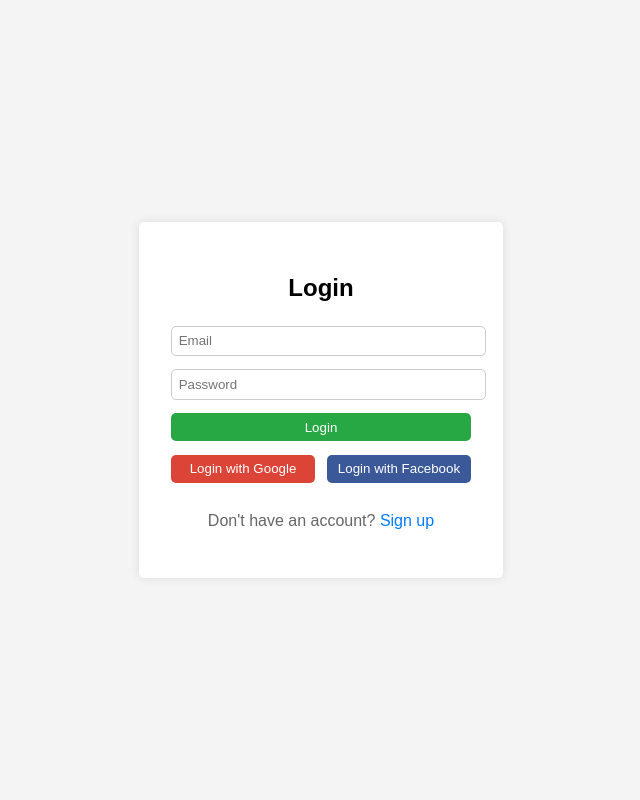
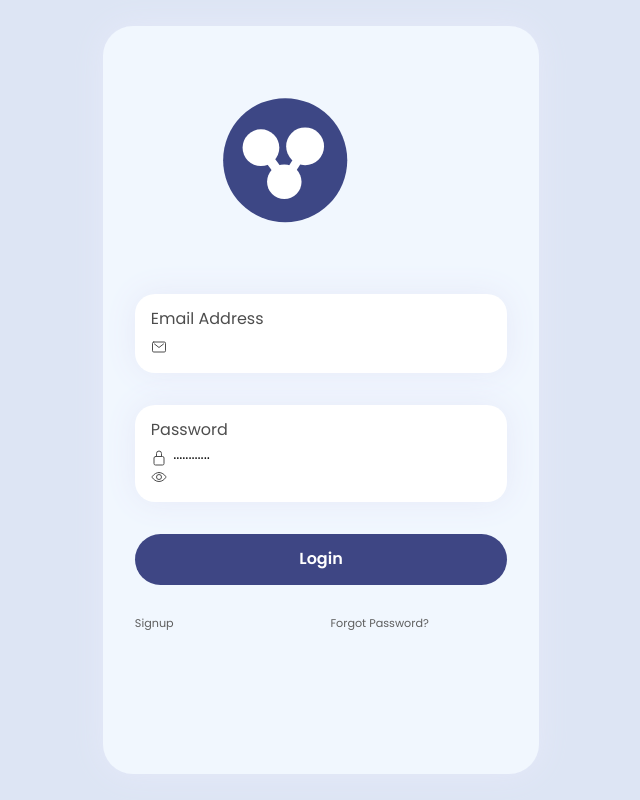
Before and after one commit to nwnilusha/WDIS_B91S109_CA, a Flask app: template flaskr/templates/login.html in a window 1280 px wide. Shown: the whole page, without its empty margins (319-959 px from the left). Run offline with Flask 3, Linux system fonts and the light colour scheme; the template is opened without the code that fills it, so the values that code supplies are empty; parts of the project's set-up code (start-up, migrations or seed data) failed here and were passed over; some libraries are stand-ins or nearby versions.

Commit message:
login and signup

```diff
--- a/flaskr/__init__.py
+++ b/flaskr/__init__.py
@@ -1,20 +1,52 @@
-from flask import Flask, render_template
+import secrets
+import string
+from flask import Flask, redirect, render_template, request, url_for
+from .db import get_db
+
+def generate_secret_key(length=32):
+    alphabet = string.ascii_letters + string.digits + '!@#$%^&*()-=_+'
+    return ''.join(secrets.choice(alphabet) for _ in range(length))
 
 def create_app():
     app = Flask(__name__)
+    app.config['SECRET_KEY'] = generate_secret_key()
 
-    @app.route("/")#URL leading to method
-    def index():
-       return render_template('login.html')
+    app.config['MYSQL_HOST'] = 'localhost'
+    app.config['MYSQL_USER'] = 'dbs'
+    app.config['MYSQL_PASSWORD'] = 'password'
+    app.config['MYSQL_DB'] = 'WDIS'
 
-    @app.route('/login', methods=['GET', 'POST'])
+    @app.route('/', methods=['GET', 'POST'])
     def login():
-        return render_template('index.html')
+       print("Inside login module")
+       if request.method == 'POST':
+            username = request.form['email']
+            password = request.form['password']
+
+            db = get_db()
+            cursor = db.cursor()
+            cursor.execute('SELECT username, password FROM Users WHERE username = %s AND password = %s;', (username,password))
+            user = cursor.fetchone()
+            cursor.close()
+
+            if user:
+                return render_template('home.html')
+            else:
+                msg = 'Incorrect Username or Password'
+                return render_template('login.html', msg=msg)
+       else:
+        msg = 'Incorrect Username or Password'
+        return render_template('signup.html', msg=msg)
 
     @app.route('/signup', methods=['GET', 'POST'])
     def signup():
         return render_template('signup.html')
 
+    @app.route('/home', methods=['GET', 'POST'])
+    def home():
+        return render_template('home.html')
+
+
     return app
 
 if __name__ == "__main__":
--- a/flaskr/db.py
+++ b/flaskr/db.py
@@ -0,0 +1,24 @@
+import mysql.connector
+from flask import g
+
+HOST = 'localhost'
+USER = 'dbs'
+PASSWORD = 'password'
+DATABASE = 'WDIS'
+
+
+def get_db():
+    if 'db' not in g:
+        g.db = mysql.connector.connect(
+            host=HOST,
+            user=USER,
+            password=PASSWORD,
+            database=DATABASE,
+            autocommit=True
+        )
+    return g.db
+
+def close_db(e=None):
+    db = g.pop('db', None)
+    if db is not None:
+        db.close()
--- /dev/null
+++ b/flaskr/static/login_styles.css
@@ -0,0 +1,115 @@
+* {
+    font-family: "Poppins";
+  }
+
+  body {
+    -webkit-user-select: none;
+       -moz-user-select: none;
+        -ms-user-select: none;
+            user-select: none;
+    overflow-y: hidden;
+    display: flex;
+    justify-content: center;
+    align-items: center;
+    background: #dde5f4;
+    height: 100vh;
+  }
+
+  .screen-1 {
+    background: #f1f7fe;
+    padding: 2em;
+    display: flex;
+    flex-direction: column;
+    border-radius: 30px;
+    box-shadow: 0 0 2em #e6e9f9;
+    gap: 2em;
+  }
+  .screen-1 .logo {
+    margin-top: -3em;
+  }
+  .screen-1 .email {
+    background: white;
+    box-shadow: 0 0 2em #e6e9f9;
+    padding: 1em;
+    display: flex;
+    flex-direction: column;
+    gap: 0.5em;
+    border-radius: 20px;
+    color: #4d4d4d;
+    margin-top: -3em;
+  }
+  .screen-1 .email input {
+    outline: none;
+    border: none;
+  }
+  .screen-1 .email input::-moz-placeholder {
+    color: black;
+    font-size: 0.9em;
+  }
+  .screen-1 .email input:-ms-input-placeholder {
+    color: black;
+    font-size: 0.9em;
+  }
+  .screen-1 .email input::placeholder {
+    color: black;
+    font-size: 0.9em;
+  }
+  .screen-1 .email ion-icon {
+    color: #4d4d4d;
+    margin-bottom: -0.2em;
+  }
+  .screen-1 .password {
+    background: white;
+    box-shadow: 0 0 2em #e6e9f9;
+    padding: 1em;
+    display: flex;
+    flex-direction: column;
+    gap: 0.5em;
+    border-radius: 20px;
+    color: #4d4d4d;
+  }
+  .screen-1 .password input {
+    outline: none;
+    border: none;
+  }
+  .screen-1 .password input::-moz-placeholder {
+    color: black;
+    font-size: 0.9em;
+  }
+  .screen-1 .password input:-ms-input-placeholder {
+    color: black;
+    font-size: 0.9em;
+  }
+  .screen-1 .password input::placeholder {
+    color: black;
+    font-size: 0.9em;
+  }
+  .screen-1 .password ion-icon {
+    color: #4d4d4d;
+    margin-bottom: -0.2em;
+  }
+  .screen-1 .password .show-hide {
+    margin-right: -5em;
+  }
+  .screen-1 .login {
+    padding: 1em;
+    background: #3e4684;
+    color: white;
+    border: none;
+    border-radius: 30px;
+    font-weight: 600;
+  }
+  .screen-1 .footer {
+    display: flex;
+    font-size: 0.7em;
+    color: #5e5e5e;
+    gap: 14em;
+    padding-bottom: 10em;
+  }
+  .screen-1 .footer span {
+    cursor: pointer;
+  }
+
+  button {
+    cursor: pointer;
+  }
--- a/flaskr/templates/login.html
+++ b/flaskr/templates/login.html
@@ -1,90 +1,58 @@
 <!DOCTYPE html>
-<html lang="en">
+<html lang="en" >
 <head>
-    <meta charset="UTF-8">
-    <meta name="viewport" content="width=device-width, initial-scale=1.0">
-    <title>Login Page</title>
-    <style>
-        body {
-            font-family: Arial, sans-serif;
-            display: flex;
-            justify-content: center;
-            align-items: center;
-            height: 100vh;
-            margin: 0;
-            background-color: #f4f4f4;
-        }
-        .login-container {
-            background-color: #fff;
-            padding: 2em;
-            box-shadow: 0 0 10px rgba(0, 0, 0, 0.1);
-            border-radius: 5px;
-            text-align: center;
-            width: 300px;
-        }
-        .login-container h2 {
-            margin-bottom: 1em;
-        }
-        .login-container input[type="email"],
-        .login-container input[type="password"] {
-            width: 100%;
-            padding: 0.5em;
-            margin-bottom: 1em;
-            border: 1px solid #ccc;
-            border-radius: 5px;
-        }
-        .login-container button {
-            width: 100%;
-            padding: 0.5em;
-            background-color: #28a745;
-            color: #fff;
-            border: none;
-            border-radius: 5px;
-            cursor: pointer;
-            margin-bottom: 1em;
-        }
-        .login-container .social-login {
-            display: flex;
-            justify-content: space-between;
-        }
-        .login-container .social-login button {
-            width: 48%;
-            padding: 0.5em;
-            border: none;
-            border-radius: 5px;
-            cursor: pointer;
-            color: #fff;
-        }
-        .login-container .google-login {
-            background-color: #db4437;
-        }
-        .login-container .facebook-login {
-            background-color: #3b5998;
-        }
-        .login-container p {
-            margin-top: 1em;
-            color: #666;
-        }
-        .login-container a {
-            color: #007bff;
-            text-decoration: none;
-        }
-    </style>
+  <meta charset="UTF-8">
+  <title>CodePen - Finance Mobile Application-UX/UI Design Screen One</title>
+  <script type="module" src="https://unpkg.com/ionicons@5.5.2/dist/ionicons/ionicons.esm.js"></script>
+<script nomodule src="https://unpkg.com/ionicons@5.5.2/dist/ionicons/ionicons.js"></script><link rel="stylesheet" href="https://cdnjs.cloudflare.com/ajax/libs/normalize/5.0.0/normalize.min.css">
+<link rel='stylesheet' href='https://fonts.googleapis.com/css2?family=Poppins:ital,wght@0,100;0,200;0,300;0,400;0,500;0,600;0,700;0,800;0,900;1,100;1,200;1,300;1,400;1,500;1,600;1,700;1,800;1,900&amp;display=swap'><link rel="stylesheet" href="static/login_styles.css">
+
 </head>
 <body>
-    <div class="login-container">
-        <form class="login-form card" action="{{ url_for('login') }}" method="post">
-            <h2>Login</h2>
-            <input type="email" placeholder="Email" required>
-            <input type="password" placeholder="Password" required>
-            <button type="submit">Login</button>
-            <div class="social-login">
-                <button class="google-login">Login with Google</button>
-                <button class="facebook-login">Login with Facebook</button>
-            </div>
-            <p>Don't have an account? <a href="{{ url_for('login') }}">Sign up</a></p>
-        </form>
+<!-- partial:index.partial.html -->
+<form class="login-form card" action="{{ url_for('login') }}" method="post">
+  <div class="screen-1">
+    <svg class="logo" xmlns="http://www.w3.org/2000/svg" xmlns:xlink="http://www.w3.org/1999/xlink" version="1.1" width="300" height="300" viewbox="0 0 640 480" xml:space="preserve">
+      <g transform="matrix(3.31 0 0 3.31 320.4 240.4)">
+        <circle style="stroke: rgb(0,0,0); stroke-width: 0; stroke-dasharray: none; stroke-linecap: butt; stroke-dashoffset: 0; stroke-linejoin: miter; stroke-miterlimit: 4; fill: rgb(61,71,133); fill-rule: nonzero; opacity: 1;" cx="0" cy="0" r="40"></circle>
+      </g>
+      <g transform="matrix(0.98 0 0 0.98 268.7 213.7)">
+        <circle style="stroke: rgb(0,0,0); stroke-width: 0; stroke-dasharray: none; stroke-linecap: butt; stroke-dashoffset: 0; stroke-linejoin: miter; stroke-miterlimit: 4; fill: rgb(255,255,255); fill-rule: nonzero; opacity: 1;" cx="0" cy="0" r="40"></circle>
+      </g>
+      <g transform="matrix(1.01 0 0 1.01 362.9 210.9)">
+        <circle style="stroke: rgb(0,0,0); stroke-width: 0; stroke-dasharray: none; stroke-linecap: butt; stroke-dashoffset: 0; stroke-linejoin: miter; stroke-miterlimit: 4; fill: rgb(255,255,255); fill-rule: nonzero; opacity: 1;" cx="0" cy="0" r="40"></circle>
+      </g>
+      <g transform="matrix(0.92 0 0 0.92 318.5 286.5)">
+        <circle style="stroke: rgb(0,0,0); stroke-width: 0; stroke-dasharray: none; stroke-linecap: butt; stroke-dashoffset: 0; stroke-linejoin: miter; stroke-miterlimit: 4; fill: rgb(255,255,255); fill-rule: nonzero; opacity: 1;" cx="0" cy="0" r="40"></circle>
+      </g>
+      <g transform="matrix(0.16 -0.12 0.49 0.66 290.57 243.57)">
+        <polygon style="stroke: rgb(0,0,0); stroke-width: 0; stroke-dasharray: none; stroke-linecap: butt; stroke-dashoffset: 0; stroke-linejoin: miter; stroke-miterlimit: 4; fill: rgb(255,255,255); fill-rule: nonzero; opacity: 1;" points="-50,-50 -50,50 50,50 50,-50 "></polygon>
+      </g>
+      <g transform="matrix(0.16 0.1 -0.44 0.69 342.03 248.34)">
+        <polygon style="stroke: rgb(0,0,0); stroke-width: 0; stroke-dasharray: none; stroke-linecap: butt; stroke-dashoffset: 0; stroke-linejoin: miter; stroke-miterlimit: 4; fill: rgb(255,255,255); fill-rule: nonzero; opacity: 1;" vector-effect="non-scaling-stroke" points="-50,-50 -50,50 50,50 50,-50 "></polygon>
+      </g>
+    </svg>
+    <div class="email">
+      <label for="email">Email Address</label>
+      <div class="sec-2">
+        <ion-icon name="mail-outline"></ion-icon>
+        <input type="email" name="email" id= placeholder="Username@gmail.com"/>
+      </div>
+    </div>
+    <div class="password">
+      <label for="password">Password</label>
+      <div class="sec-2">
+        <ion-icon name="lock-closed-outline"></ion-icon>
+        <input class="pas" type="password" name="password" placeholder="············"/>
+        <ion-icon class="show-hide" name="eye-outline"></ion-icon>
+      </div>
+    </div>
+    <button class="login">Login </button>
+    <div class="footer"><span>Signup</span><span>Forgot Password?</span></div>
+  </div>
+</form>
 
-    </div>
+<!-- partial -->
+
 </body>
 </html>
```
Also changed, not shown: flaskr/static/home_styles.css (added, +57 -0 lines), flaskr/templates/home.html (added, +65 -0 lines), flaskr/templates/signup.html (+24 -78 lines), README.md, flaskr/static/styles.css (line endings or trailing spaces).
